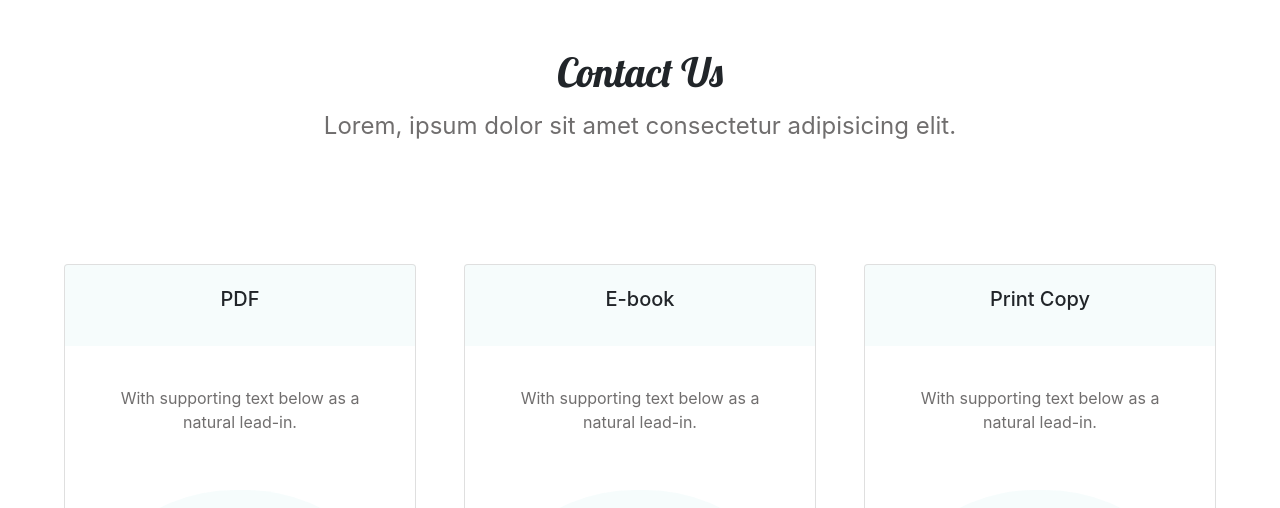
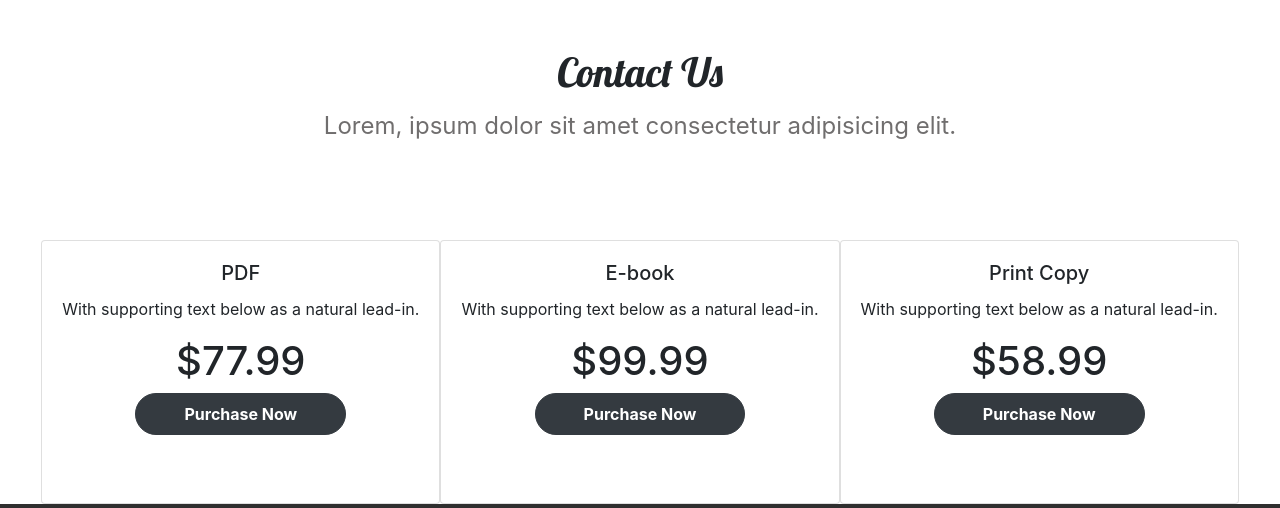
Before and after one commit to webdevprojcs/lostandfound, a PHP site: page / in a window 1280 px wide. Shown: the part 2502-3010 px from the top of the page. Run offline with PHP 8.4, Linux system fonts and the light colour scheme; some web fonts are replaced; grey boxes are pictures that could not be loaded.

Commit message:
Update style.css

```diff
--- a/css/style.css
+++ b/css/style.css
@@ -217,50 +279,6 @@ header .container .col-md-7 p {
 
 .numbers .rect > p {
   font-family: var(--Patua);
-}
-
-.purchase > h1 {
-  padding-top: 15vmin;
-  padding-bottom: 0.1em;
-  font-family: var(--Lobster);
-}
-
-.purchase > p {
-  color: var(--light-black);
-  font-size: 3vmin;
-  padding-bottom: 10vmin;
-}
-
-.purchase .cards .card {
-  width: 22rem;
-  margin: 3vmin 3vmin;
-}
-
-.cards div {
-  padding: 0;
-  margin: 0;
-}
-
-.cards .title {
-  background: rgba(208, 241, 241, 0.199);
-  padding: 1.4em 2.5em;
-  font-size: 2vmin;
-}
-
-.card .card-text {
-  padding: 2.5rem 3rem;
-  color: var(--light-black);
-}
-
-.card-body .pricing {
-  background: rgba(208, 241, 241, 0.199);
-  border-top-right-radius: 170px;
-  border-top-left-radius: 170px;
-}
-
-.card-body .pricing > h1 {
-  font-size: 10vmin;
-  padding: 1em 0.5em;
 }
 
 /* Section 3 */
```
Also changed, not shown: other parts of css/style.css (+63 -1 lines).
